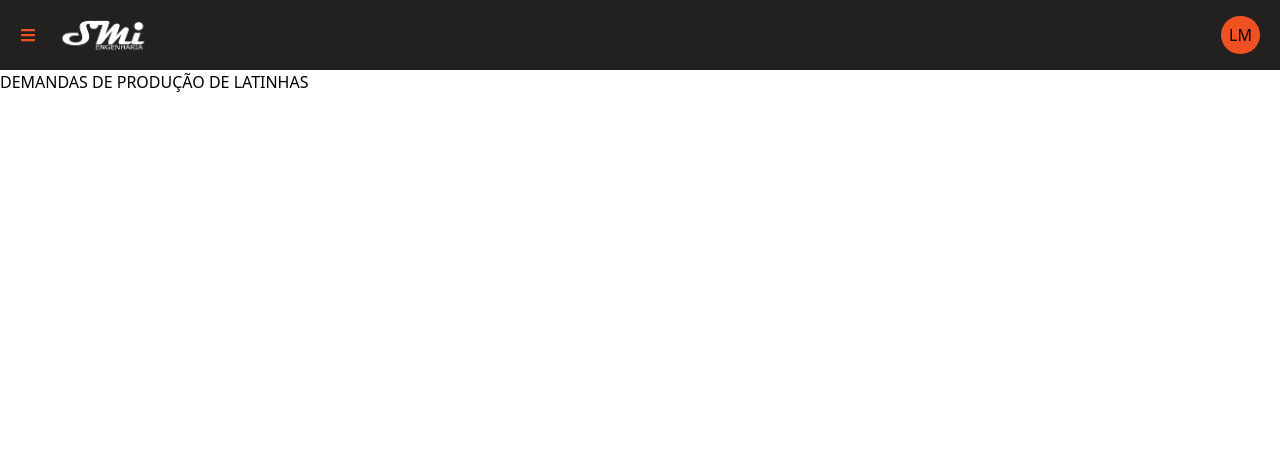
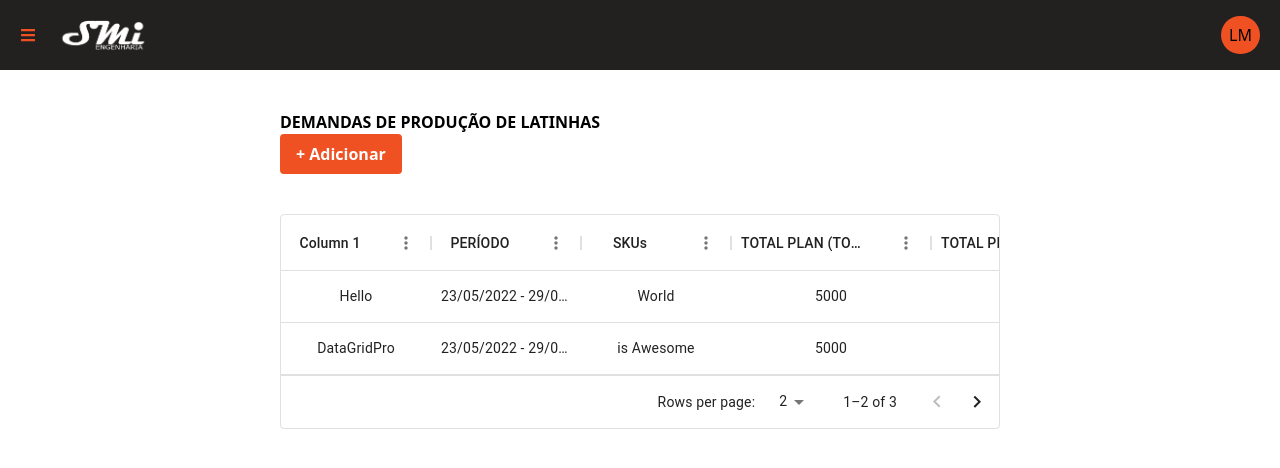
Before and after one commit to carlosjuniorsp/latinhasllc, a Next.js app: page / in a window 1280 px wide. Shown: the top 468 px of the page. Built offline with nearby package versions, Linux system fonts and the light colour scheme.

Commit message:
creating data grid and adsjuting formating

```diff
--- /dev/null
+++ b/decs.d.ts
@@ -0,0 +1,2 @@
+declare module 'mui/x-data-grid';
+declare module 'mui/x-data-grid-generator';
--- a/src/app/globals.css
+++ b/src/app/globals.css
@@ -5,10 +5,15 @@
 :root {
   --color-black: #232120;
   --color-orange: #F05123;
+  --color-orange-hover: #d83a0e;
   --color-branco: #F1F3F4;
 }
 
-.fabars{
+.container{
+  width:60%;
+  margin: 0 auto;
+}
+.fabars {
   color: var(--color-orange)
 }
 
@@ -19,10 +24,20 @@
   overflow: auto;
   align-items: center;
 }
-.header > .user-area {
+
+.header>.user-area {
   text-align: right;
 }
-.header > .user-area span{
+
+.header>.user-area span {
   background-color: var(--color-orange);
   border-radius: 100px;
 }
+
+.btn-add {
+  background-color: var(--color-orange);
+}
+
+.btn-add:hover {
+  background-color: var(--color-orange-hover);
+}
--- a/src/app/layout.tsx
+++ b/src/app/layout.tsx
@@ -3,6 +3,7 @@ import type { Metadata } from 'next'
 import NavLink from './nav'
 import Image from 'next/image'
 import { FaBars } from 'react-icons/fa';
+import { createContext } from 'react'
 export const metadata: Metadata = {
   title: 'Latinhas LLC',
   description: 'Um projeto de latinhas',
@@ -34,7 +35,7 @@ export default function RootLayout({
             </div>
           </nav>
         </header>
-        <main>
+        <main className='m-10'>
           {children}
         </main>
       </body>
--- a/src/app/nav.tsx
+++ b/src/app/nav.tsx
@@ -1,4 +1,4 @@
-'use client';
+
 import Link from 'next/link';
 
 export default function NavLink({ href, children } :any) {
--- a/src/app/page.tsx
+++ b/src/app/page.tsx
@@ -1,7 +1,35 @@
+'use client';
+import { createContext } from 'react'
+import { DataGrid, GridRowsProp, GridColDef } from '@mui/x-data-grid';
+createContext('defaultValue');
+
+const rows: GridRowsProp = [
+  { id: 1, col1: 'Hello', period: '23/05/2022 - 29/05/2022', sku: 'World', total_plan: "5000", total_prod: 0 },
+  { id: 2, col1: 'DataGridPro', period: '23/05/2022 - 29/05/2022', sku: 'is Awesome', total_plan: "5000", total_prod: 2600 },
+  { id: 3, col1: 'MUI', period: '23/05/2022 - 29/05/2022', sku: 'is Amazing', total_plan: "5000", total_prod: 5000 },
+];
+
+const columns: GridColDef[] = [
+  { field: 'col1', headerName: 'Column 1', width: 150, headerAlign: 'center', align: 'center' },
+  { field: 'period', headerName: 'PERÍODO', width: 150, headerAlign: 'center', align: 'center' },
+  { field: 'sku', headerName: 'SKUs', width: 150, headerAlign: 'center', align: 'center' },
+  { field: 'total_plan', headerName: 'TOTAL PLAN (TONS)', width: 200, headerAlign: 'center', align: 'center' },
+  { field: 'total_prod', headerName: 'TOTAL PROOD. (TONS)', width: 200, headerAlign: 'center', align: 'center' },
+];
 export default function Home() {
   return (
     <div className="container">
-      <h1>DEMANDAS DE PRODUÇÃO DE LATINHAS</h1>
+      <h1><b>DEMANDAS DE PRODUÇÃO DE LATINHAS</b></h1>
+      <button className="btn-add hover:bg-add-hover text-white font-bold py-2 px-4 rounded">
+        + Adicionar
+      </button>
+      <div className="mt-10">
+        <DataGrid rows={rows} columns={columns} initialState={{
+          pagination: { paginationModel: { pageSize: 2 } },
+        }}
+          pageSizeOptions={[2, 4, 6]}
+        />
+      </div>
     </div>
   );
 }
```
Also changed, not shown: package.json (+7 -1 lines), 1 other file (tests, documents, lock files or other folders).
